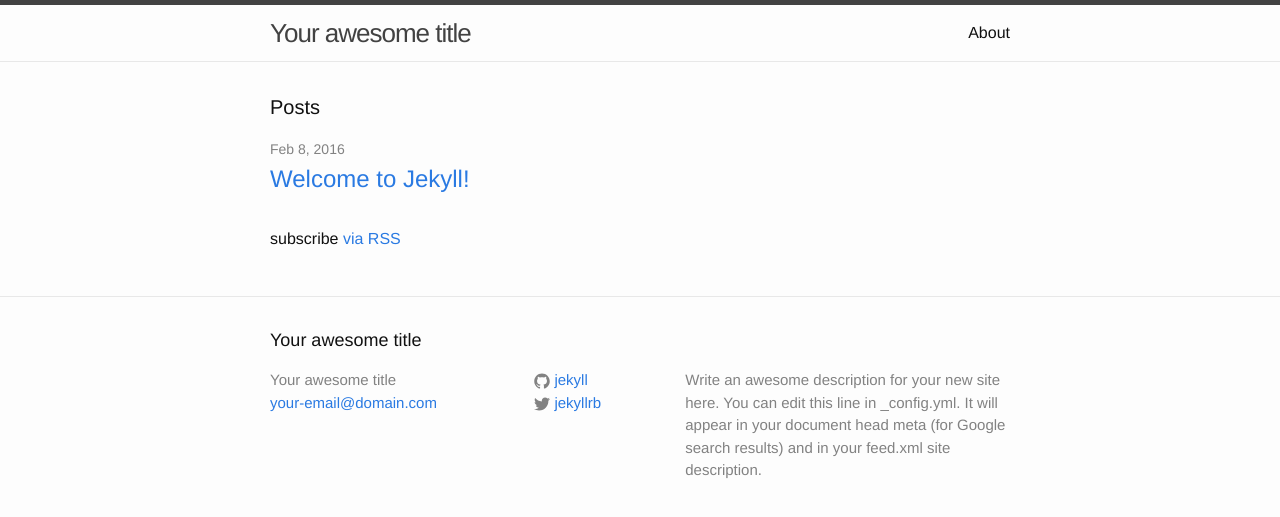
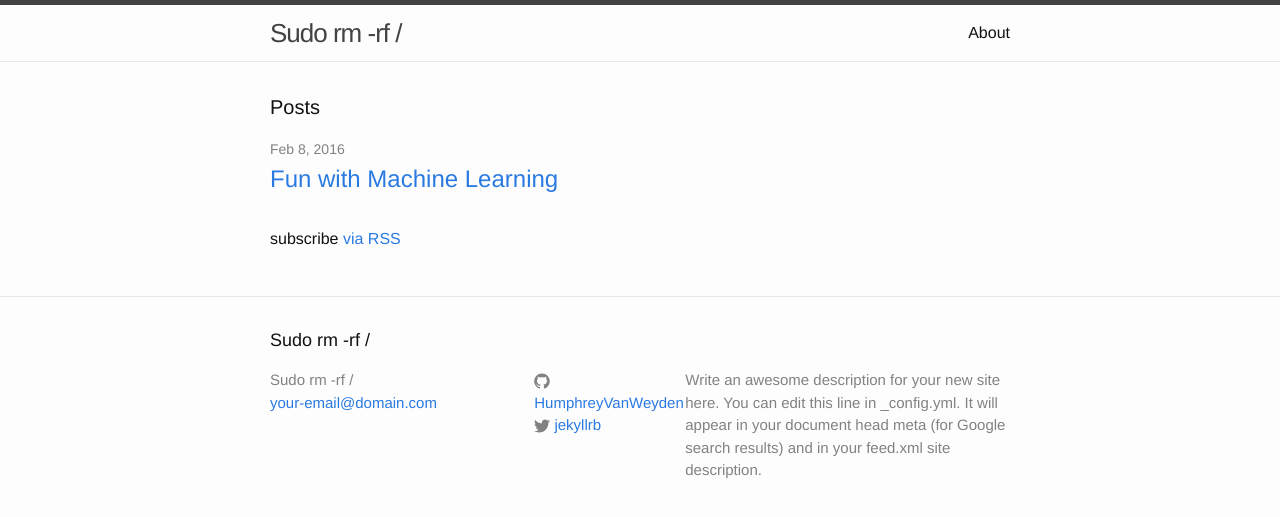
Before and after one commit to HumphreyVanWeyden/HumphreyVanWeyden.github.io, a Jekyll site: the page built from index.html, in a window 1280 px wide. Shown: the top 517 px of the page. Built offline with Jekyll 4.4.1, drawn with Linux system fonts in a browser that asks for light colours.

Commit message:
Beginning of machine learning aritcle

```diff
--- a/_config.yml
+++ b/_config.yml
@@ -6,16 +6,16 @@
 # 'jekyll serve'. If you change this file, please restart the server process.
 
 # Site settings
-title: Your awesome title
+title: Sudo rm -rf /
 email: your-email@domain.com
 description: > # this means to ignore newlines until "baseurl:"
   Write an awesome description for your new site here. You can edit this
   line in _config.yml. It will appear in your document head meta (for
   Google search results) and in your feed.xml site description.
 baseurl: "" # the subpath of your site, e.g. /blog
-url: "http://yourdomain.com" # the base hostname & protocol for your site
+url: "https://humphreyvanweyden.github.io" # the base hostname & protocol for your site
 twitter_username: jekyllrb
-github_username:  jekyll
+github_username:  HumphreyVanWeyden
 
 # Build settings
 markdown: kramdown
```
Also changed, not shown: _posts/2016-02-08-amateurs-adventure-in-machine-learning.markdown (added, +31 -0 lines), _posts/2016-02-08-welcome-to-jekyll.markdown (deleted, +0 -25 lines), assets/img.png (added), assets/screenshot.jpg (added), 2 other files.
